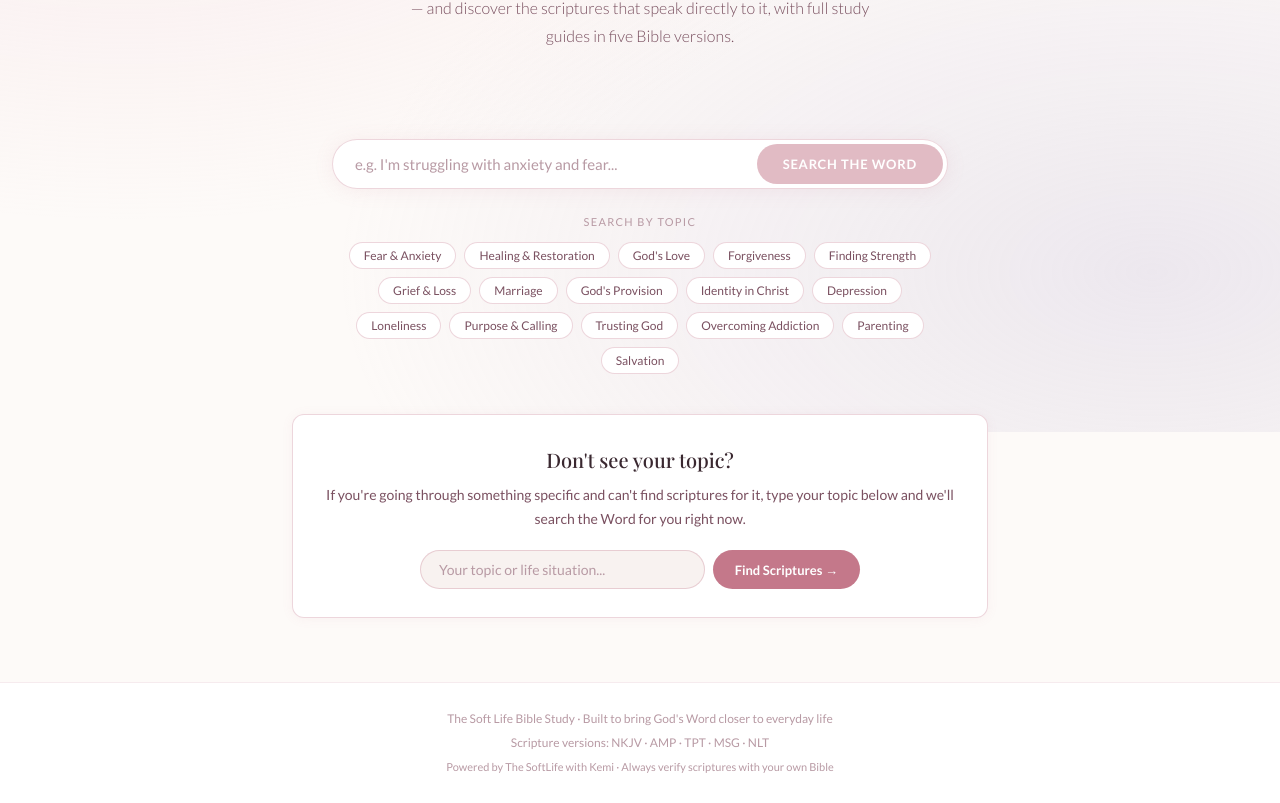
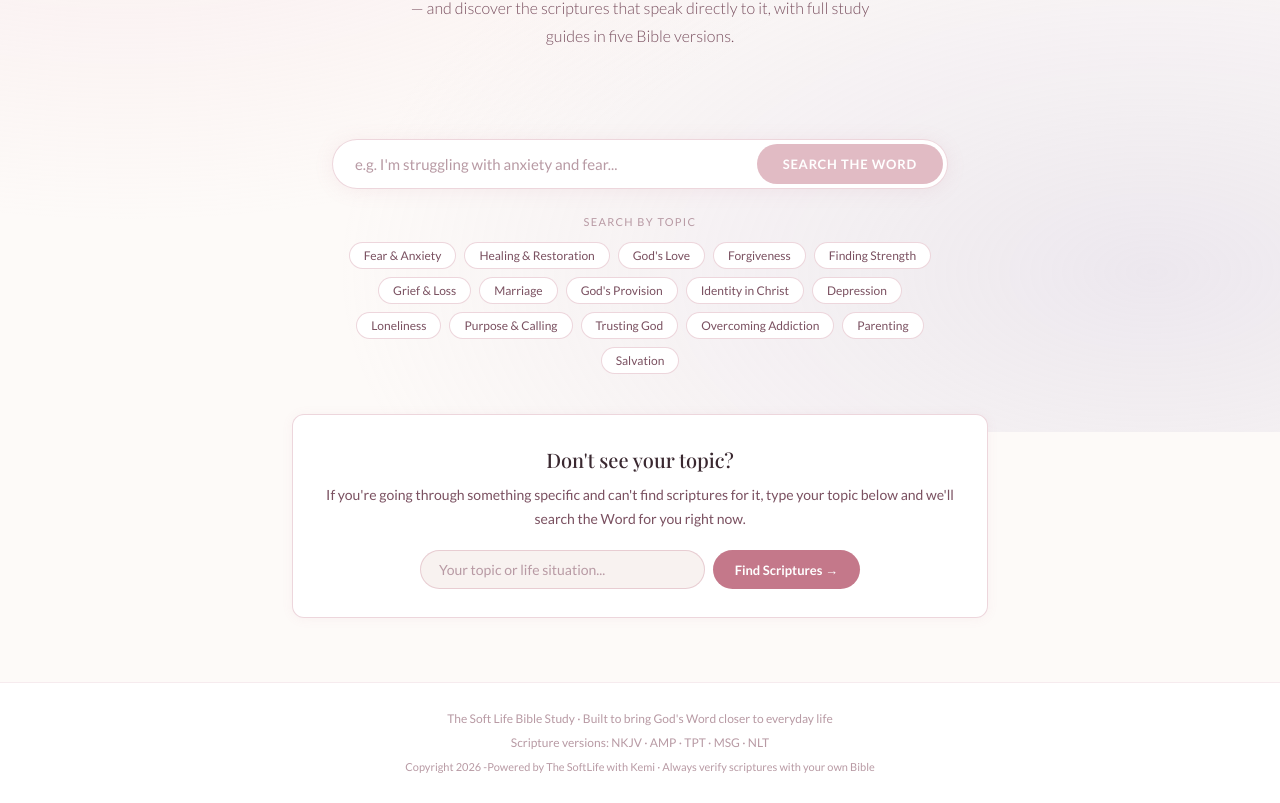
Before and after one commit to LifewithKemi/simplified-bible-study, a React (Vite) app: page / in a window 1280 px wide. Shown: the part 368-1171 px from the top of the page. Built offline with nearby package versions, Linux system fonts and the light colour scheme.

Commit message:
Update App.jsx

```diff
--- a/src/App.jsx
+++ b/src/App.jsx
@@ -193,7 +193,7 @@ export default function App() {
           The Soft Life Bible Study · Built to bring God's Word closer to everyday life<br />
           Scripture versions: NKJV · AMP · TPT · MSG · NLT<br />
           <span style={{ color: 'var(--text-dim)', fontSize: 11 }}>
-            Powered by The SoftLife with Kemi · Always verify scriptures with your own Bible
+            Copyright 2026 -Powered by The SoftLife with Kemi · Always verify scriptures with your own Bible
           </span>
         </p>
       </footer>
```
